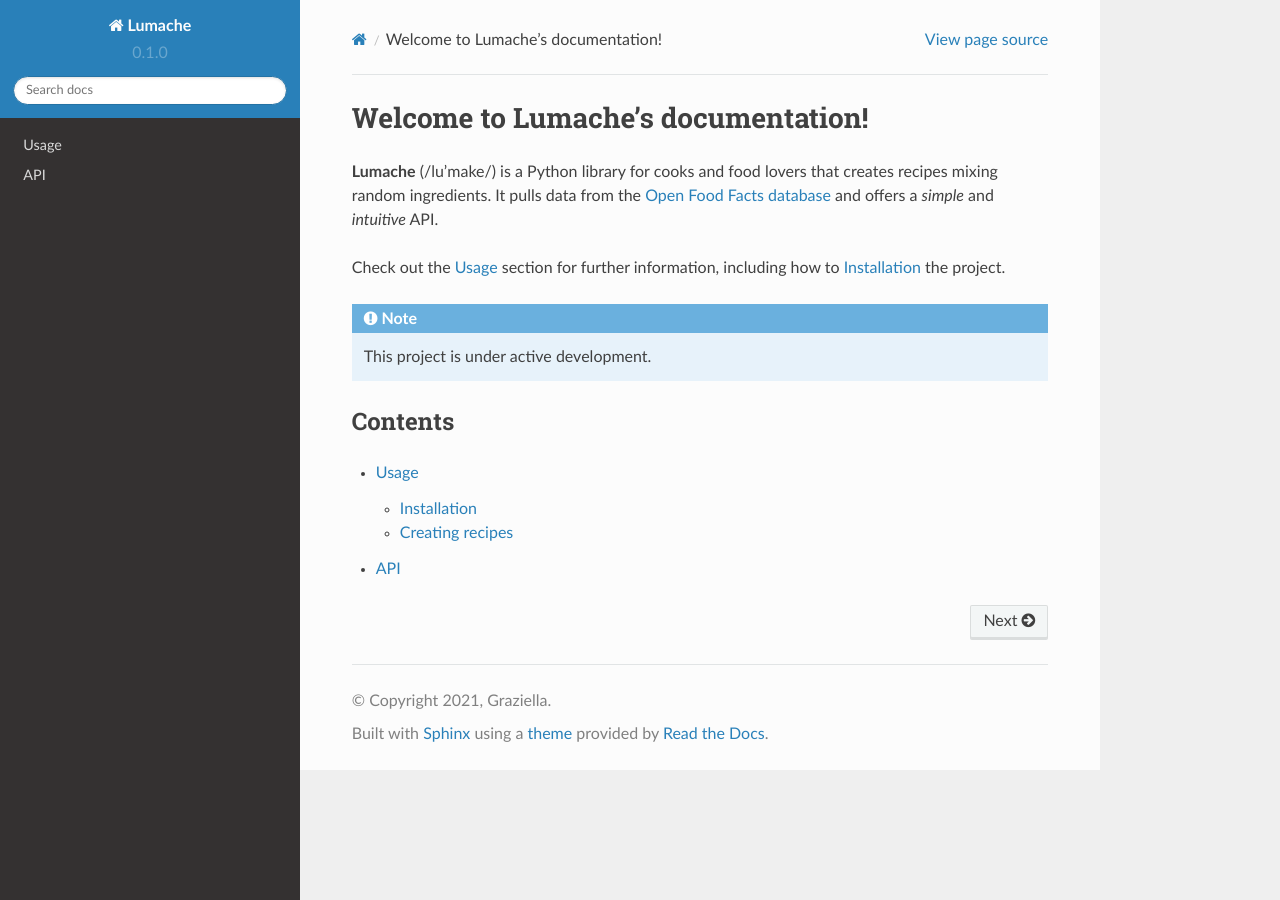
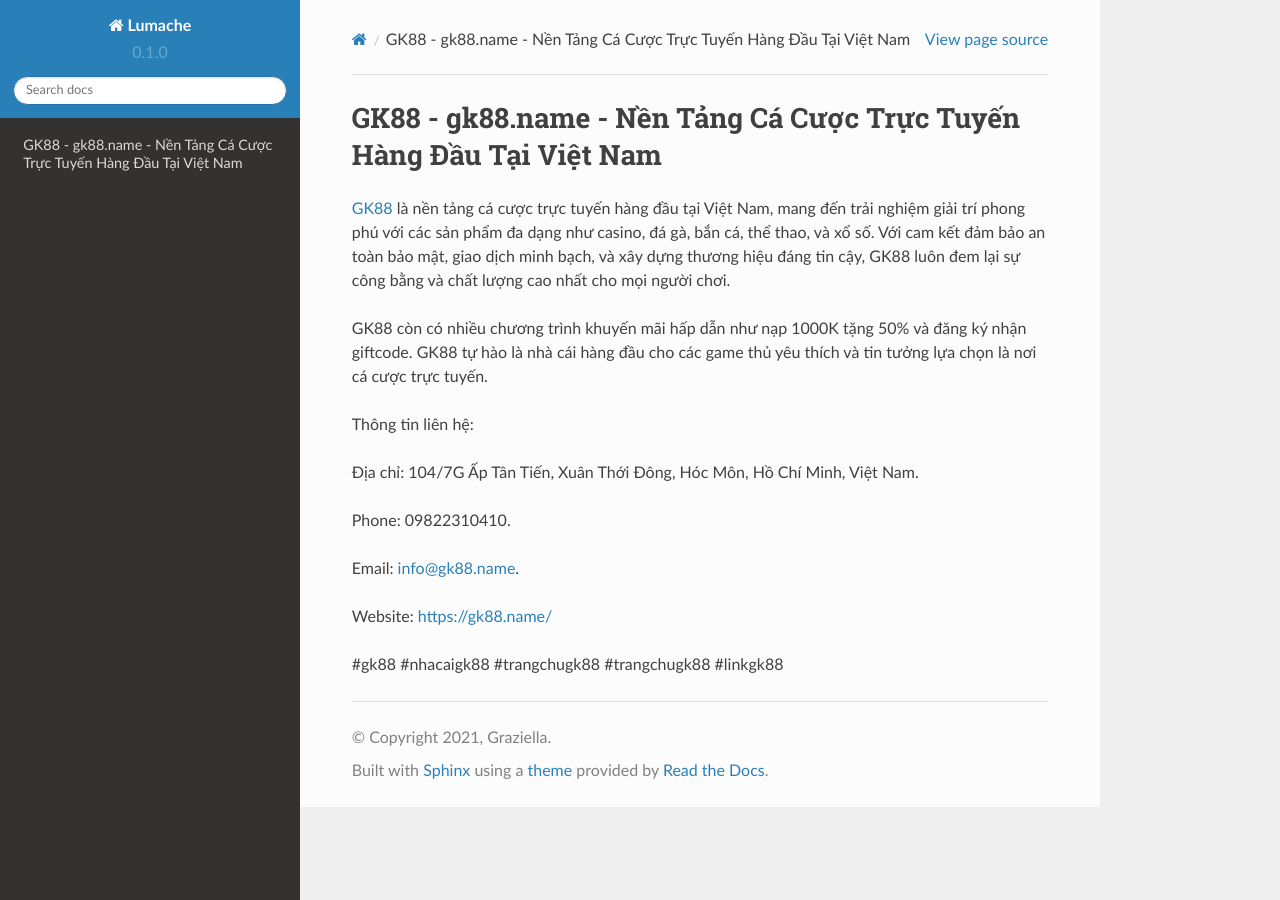
Before and after one commit to vqtranquocthuan424/gk88name, a Sphinx documentation site: the page built from docs/source/index.rst, in a window 1280 px wide. Built offline with Sphinx 7.4.7 and the Read the Docs theme 2.0.0, drawn with Linux system fonts in a browser that asks for light colours.

Commit message:
Update index.rst

```diff
--- a/docs/source/index.rst
+++ b/docs/source/index.rst
@@ -1,22 +1,18 @@
-Welcome to Lumache's documentation!
+GK88 - gk88.name - Nền Tảng Cá Cược Trực Tuyến Hàng Đầu Tại Việt Nam
 ===================================
 
-**Lumache** (/lu'make/) is a Python library for cooks and food lovers
-that creates recipes mixing random ingredients.
-It pulls data from the `Open Food Facts database <https://world.openfoodfacts.org/>`_
-and offers a *simple* and *intuitive* API.
+`GK88 <https://gk88.name/>`_ là nền tảng cá cược trực tuyến hàng đầu tại Việt Nam, mang đến trải nghiệm giải trí phong phú với các sản phẩm đa dạng như casino, đá gà, bắn cá, thể thao, và xổ số. Với cam kết đảm bảo an toàn bảo mật, giao dịch minh bạch, và xây dựng thương hiệu đáng tin cậy, GK88 luôn đem lại sự công bằng và chất lượng cao nhất cho mọi người chơi.
 
-Check out the :doc:`usage` section for further information, including
-how to :ref:`installation` the project.
+GK88 còn có nhiều chương trình khuyến mãi hấp dẫn như nạp 1000K tặng 50% và đăng ký nhận giftcode. GK88 tự hào là nhà cái hàng đầu cho các game thủ yêu thích và tin tưởng lựa chọn là nơi cá cược trực tuyến.
 
-.. note::
+Thông tin liên hệ:
 
-   This project is under active development.
+Địa chỉ: 104/7G Ấp Tân Tiến, Xuân Thới Đông, Hóc Môn, Hồ Chí Minh, Việt Nam.
 
-Contents
---------
+Phone: 09822310410.
 
-.. toctree::
+Email: info@gk88.name.
 
-   usage
-   api
+Website: https://gk88.name/
+
+#gk88 #nhacaigk88 #trangchugk88 #trangchugk88 #linkgk88
```
